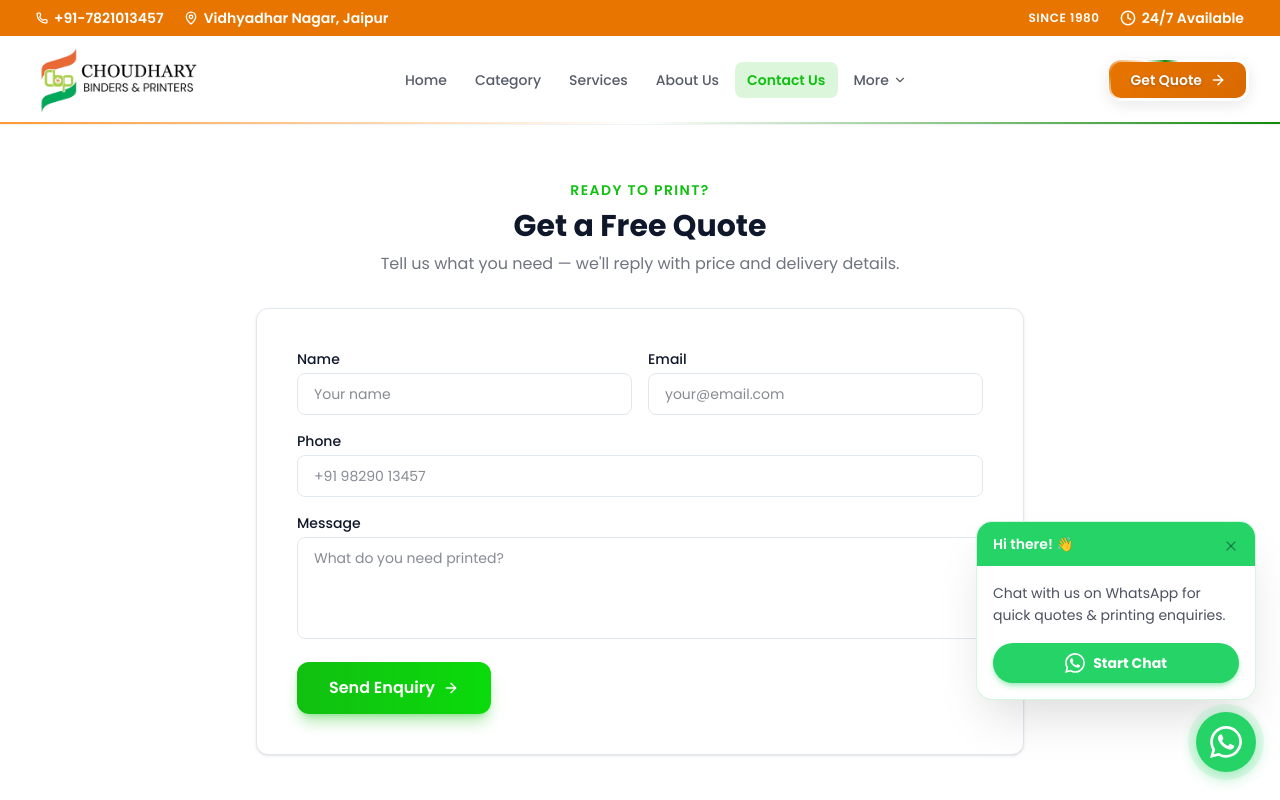
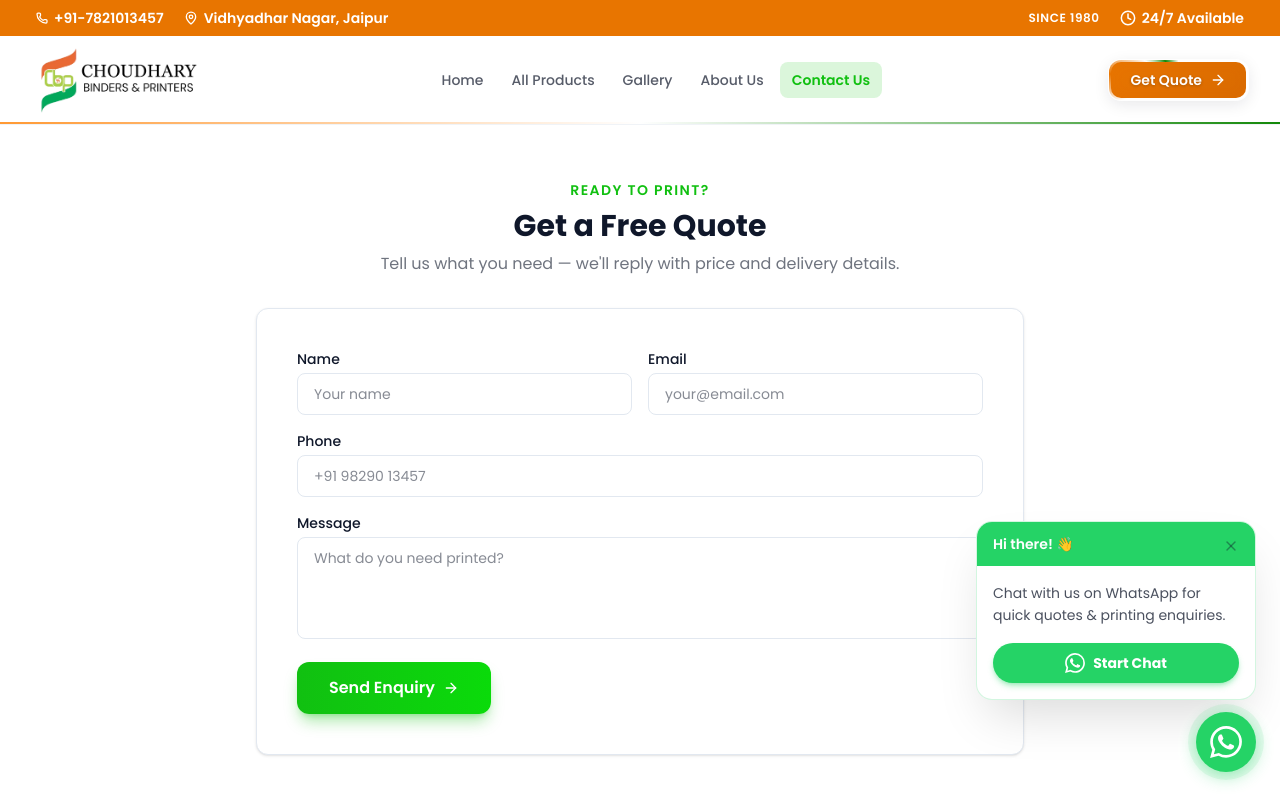
Before and after one commit to trickwrick/choudharybinders, a Next.js app: page /contact in a window 1280 px wide. Shown: the top 800 px of the page. Built offline with nearby package versions, Linux system fonts and the light colour scheme.

Commit message:
Simplify navbar links and rename Category to All Products.
Remove Services and More dropdown, promote Gallery to main nav, and streamline desktop and mobile menu structure.

Co-authored-by: Cursor <cursoragent@cursor.com>

```diff
--- a/src/components/Navbar.tsx
+++ b/src/components/Navbar.tsx
@@ -1,8 +1,8 @@
 "use client";
 
 import { AnimatePresence, motion } from "framer-motion";
-import { ArrowRight, ChevronDown, X, Menu } from "lucide-react";
-import { useCallback, useEffect, useRef, useState } from "react";
+import { ArrowRight, X, Menu } from "lucide-react";
+import { useCallback, useEffect, useState } from "react";
 import { usePathname } from "next/navigation";
 import Button from "./Button";
 import Container from "./Container";
@@ -10,22 +10,13 @@ import Logo from "./Logo";
 import QuoteModal from "./QuoteModal";
 import TopBar from "./TopBar";
 
-const primaryLinks = [
+const navLinks = [
   { label: "Home", href: "/#home" },
-  { label: "Category", href: "/category" },
-  { label: "Services", href: "/#services" },
+  { label: "All Products", href: "/category" },
+  { label: "Gallery", href: "/gallery" },
   { label: "About Us", href: "/about" },
   { label: "Contact Us", href: "/contact" },
 ];
-
-const moreLinks = [
-  { label: "Why Us", href: "/#why-us" },
-  { label: "Gallery", href: "/gallery" },
-  { label: "Testimonials", href: "/#testimonials" },
-  { label: "FAQ", href: "/#faq" },
-];
-
-const allLinks = [...primaryLinks, ...moreLinks];
 
 function getSectionId(href: string): string | null {
   if (href.startsWith("/#")) return href.slice(2);
@@ -37,10 +28,8 @@ export default function Navbar() {
   const [isScrolled, setIsScrolled] = useState(false);
   const [isMobileOpen, setIsMobileOpen] = useState(false);
   const [isQuoteOpen, setIsQuoteOpen] = useState(false);
-  const [isMoreOpen, setIsMoreOpen] = useState(false);
   const [activeSection, setActiveSection] = useState("#home");
   const pathname = usePathname();
-  const moreRef = useRef<HTMLLIElement>(null);
 
   useEffect(() => {
     const handleScroll = () => setIsScrolled(window.scrollY > 20);
@@ -50,7 +39,7 @@ export default function Navbar() {
   }, []);
 
   useEffect(() => {
-    const sectionIds = allLinks
+    const sectionIds = navLinks
       .map((link) => getSectionId(link.href))
       .filter(Boolean) as string[];
     const elements = sectionIds
@@ -89,16 +78,6 @@ export default function Navbar() {
     return () => window.removeEventListener("hashchange", closeOnNavigate);
   }, []);
 
-  useEffect(() => {
-    const handleClickOutside = (e: MouseEvent) => {
-      if (moreRef.current && !moreRef.current.contains(e.target as Node)) {
-        setIsMoreOpen(false);
-      }
-    };
-    document.addEventListener("mousedown", handleClickOutside);
-    return () => document.removeEventListener("mousedown", handleClickOutside);
-  }, []);
-
   const openQuoteModal = useCallback(() => {
     setIsMobileOpen(false);
     setIsQuoteOpen(true);
@@ -123,8 +102,6 @@ export default function Navbar() {
     },
     [activeSection, pathname],
   );
-
-  const isMoreActive = moreLinks.some((link) => isLinkActive(link.href));
 
   const isHome = pathname === "/";
   const isHeroOverlay = isHome && !isScrolled;
@@ -199,66 +176,13 @@ export default function Navbar() {
             <Logo size="md" className="shrink-0" onDark={isHeroOverlay} />
 
             <ul className="hidden flex-1 items-center justify-center gap-0.5 lg:flex xl:gap-1">
-              {primaryLinks.map((link) => (
+              {navLinks.map((link) => (
                 <li key={link.href}>
                   <a href={link.href} className={linkClass(link.href)}>
                     {link.label}
                   </a>
                 </li>
               ))}
-
-              <li ref={moreRef} className="relative">
-                <button
-                  type="button"
-                  onClick={() => setIsMoreOpen((open) => !open)}
-                  aria-expanded={isMoreOpen}
-                  aria-haspopup="true"
-                  className={`inline-flex items-center gap-1 rounded-lg px-2.5 py-2 text-[13px] font-medium transition-all duration-200 xl:px-3 xl:text-sm ${
-                    isMoreActive || isMoreOpen
-                      ? isHeroOverlay
-                        ? "text-white font-semibold underline decoration-white/80 decoration-2 underline-offset-[6px]"
-                        : "bg-primary/15 text-primary font-semibold"
-                      : isHeroOverlay
-                        ? "text-white/90 hover:text-white"
-                        : "text-text/70 hover:bg-accent/10 hover:text-accent"
-                  }`}
-                >
-                  More
-                  <motion.span
-                    animate={{ rotate: isMoreOpen ? 180 : 0 }}
-                    transition={{ duration: 0.2 }}
-                  >
-                    <ChevronDown className="h-3.5 w-3.5" />
-                  </motion.span>
-                </button>
-
-                <AnimatePresence>
-                  {isMoreOpen && (
-                    <motion.div
-                      initial={{ opacity: 0, y: 8, scale: 0.96 }}
-                      animate={{ opacity: 1, y: 0, scale: 1 }}
-                      exit={{ opacity: 0, y: 8, scale: 0.96 }}
-                      transition={{ duration: 0.2 }}
-                      className="absolute left-1/2 top-full z-50 mt-2 w-48 -translate-x-1/2 overflow-hidden rounded-xl border border-border bg-white py-1.5 shadow-xl shadow-black/10"
-                    >
-                      {moreLinks.map((link) => (
-                        <a
-                          key={link.href}
-                          href={link.href}
-                          onClick={() => setIsMoreOpen(false)}
-                          className={`block px-4 py-2.5 text-sm font-medium transition-colors ${
-                            isLinkActive(link.href)
-                              ? "bg-primary/15 text-primary font-semibold"
-                              : "text-text/75 hover:bg-accent/10 hover:text-accent"
-                          }`}
-                        >
-                          {link.label}
-                        </a>
-                      ))}
-                    </motion.div>
-                  )}
-                </AnimatePresence>
-              </li>
             </ul>
 
             <div className="hidden shrink-0 items-center gap-3 lg:flex">
@@ -334,35 +258,13 @@ export default function Navbar() {
                   Menu
                 </p>
                 <nav className="flex flex-col gap-0.5">
-                  {primaryLinks.map((link, index) => (
+                  {navLinks.map((link, index) => (
                     <motion.a
                       key={link.href}
                       href={link.href}
                       initial={{ opacity: 0, x: 16 }}
                       animate={{ opacity: 1, x: 0 }}
                       transition={{ delay: index * 0.04 }}
-                      onClick={() => setIsMobileOpen(false)}
-                      className={linkClass(link.href, true)}
-                    >
-                      {link.label}
-                      {isLinkActive(link.href) && (
-                        <span className="h-1.5 w-1.5 rounded-full bg-primary" />
-                      )}
-                    </motion.a>
-                  ))}
-                </nav>
-
-                <p className="mb-2 mt-6 px-2 text-[10px] font-bold uppercase tracking-widest text-text/40">
-                  More
-                </p>
-                <nav className="flex flex-col gap-0.5">
-                  {moreLinks.map((link, index) => (
-                    <motion.a
-                      key={link.href}
-                      href={link.href}
-                      initial={{ opacity: 0, x: 16 }}
-                      animate={{ opacity: 1, x: 0 }}
-                      transition={{ delay: 0.2 + index * 0.04 }}
                       onClick={() => setIsMobileOpen(false)}
                       className={linkClass(link.href, true)}
                     >
```
